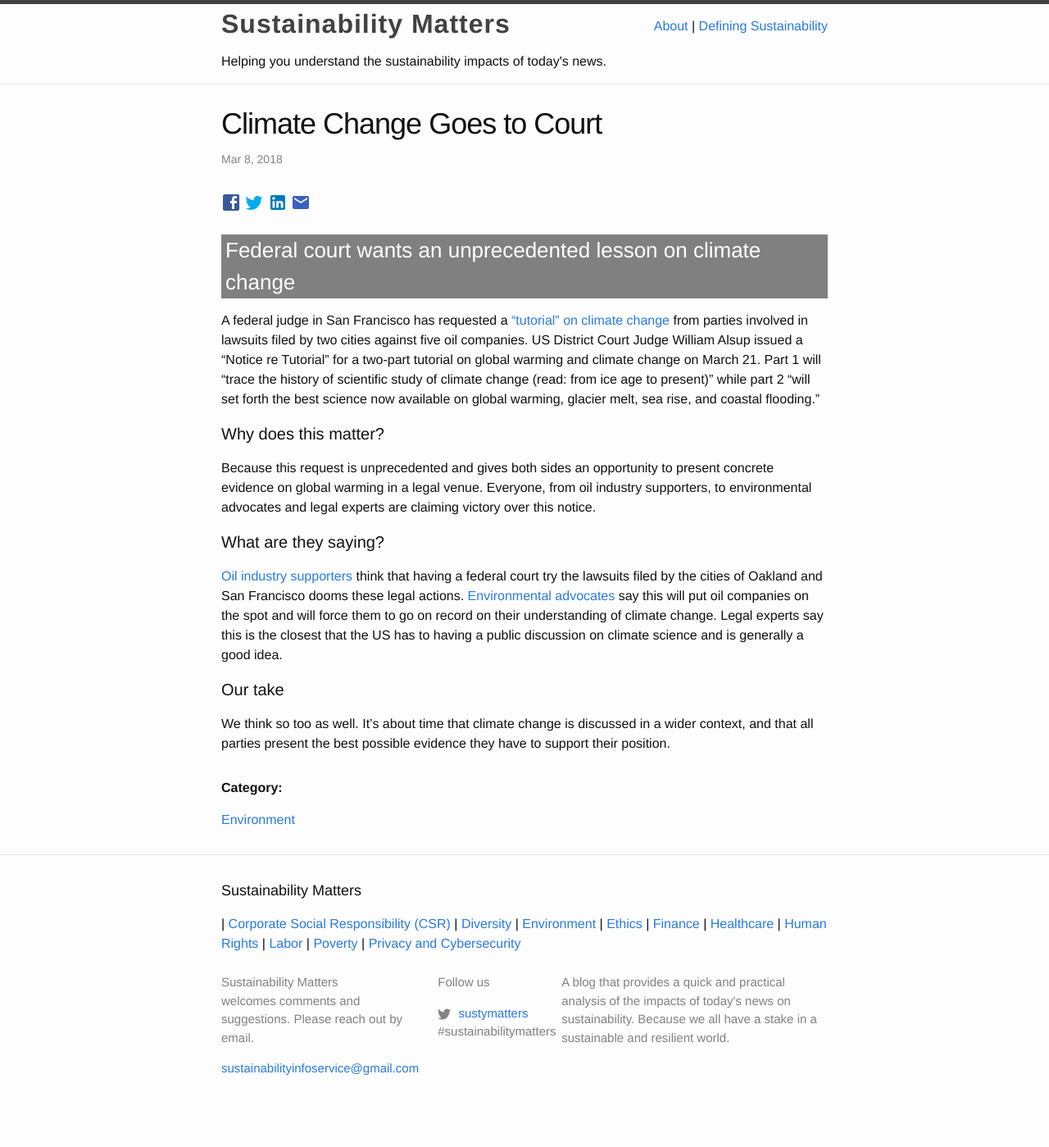
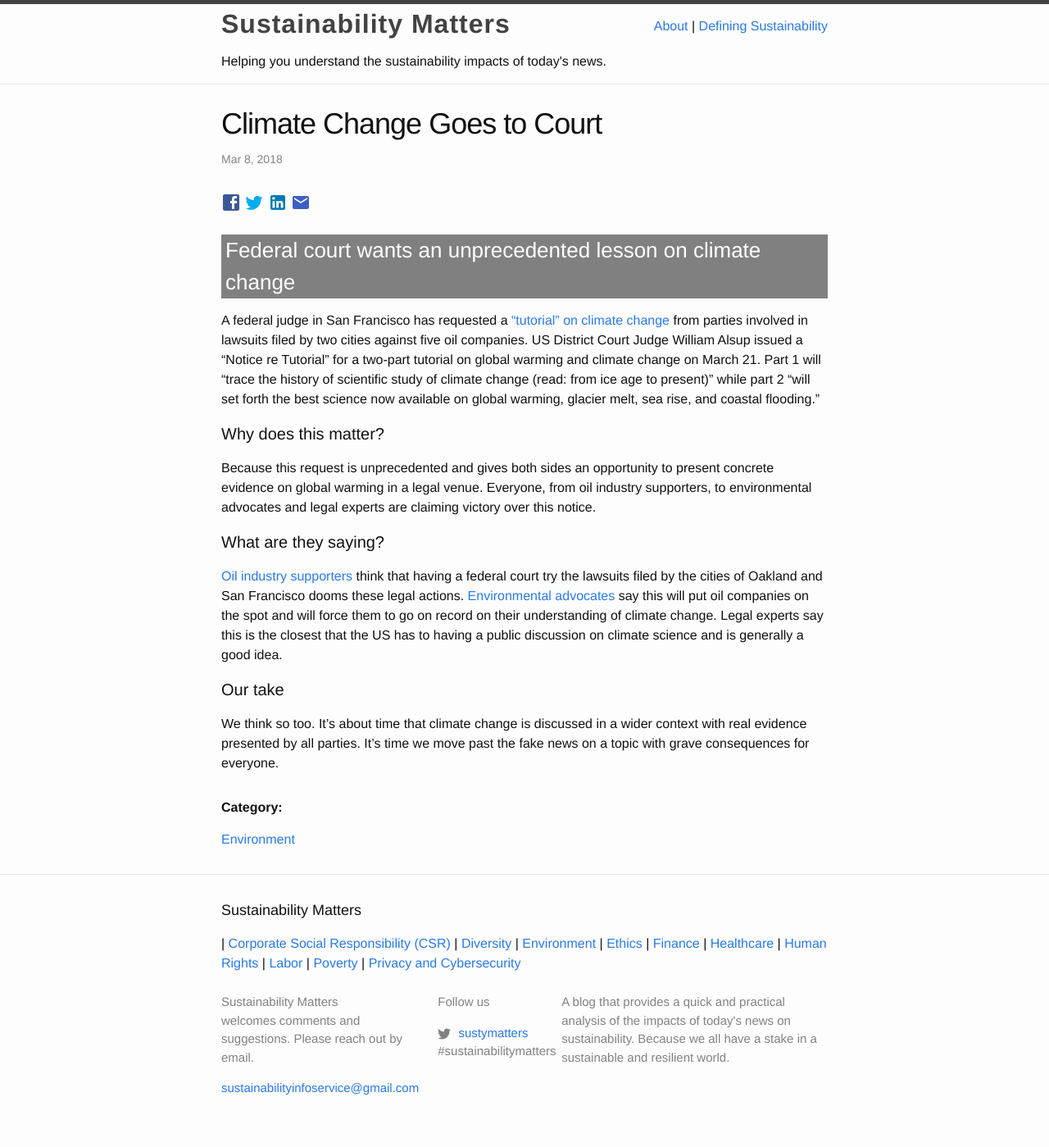
Before and after one commit to Sparkleleuk/Sustainability_Matters, a Jekyll site: the page built from _posts/2018-03-08-climate-tutorial.markdown, in a window 1280 px wide. Shown: the whole page at 82% size. Built offline with Jekyll 4.4.1, drawn with Linux system fonts in a browser that asks for light colours; before the commit the page ends 1375 px from its top, so only the background shows below that.

Commit message:
fix post

```diff
--- a/_posts/2018-03-08-climate-tutorial.markdown
+++ b/_posts/2018-03-08-climate-tutorial.markdown
@@ -19,4 +19,4 @@ Because this request is unprecedented and gives both sides an opportunity to pre
 
 #### Our take
 
-We think so too as well. It's about time that climate change is discussed in a wider context, and that all parties present the best possible evidence they have to support their position.
+We think so too. It's about time that climate change is discussed in a wider context with real evidence presented by all parties. It's time we move past the fake news on a topic with grave consequences for everyone.
```
